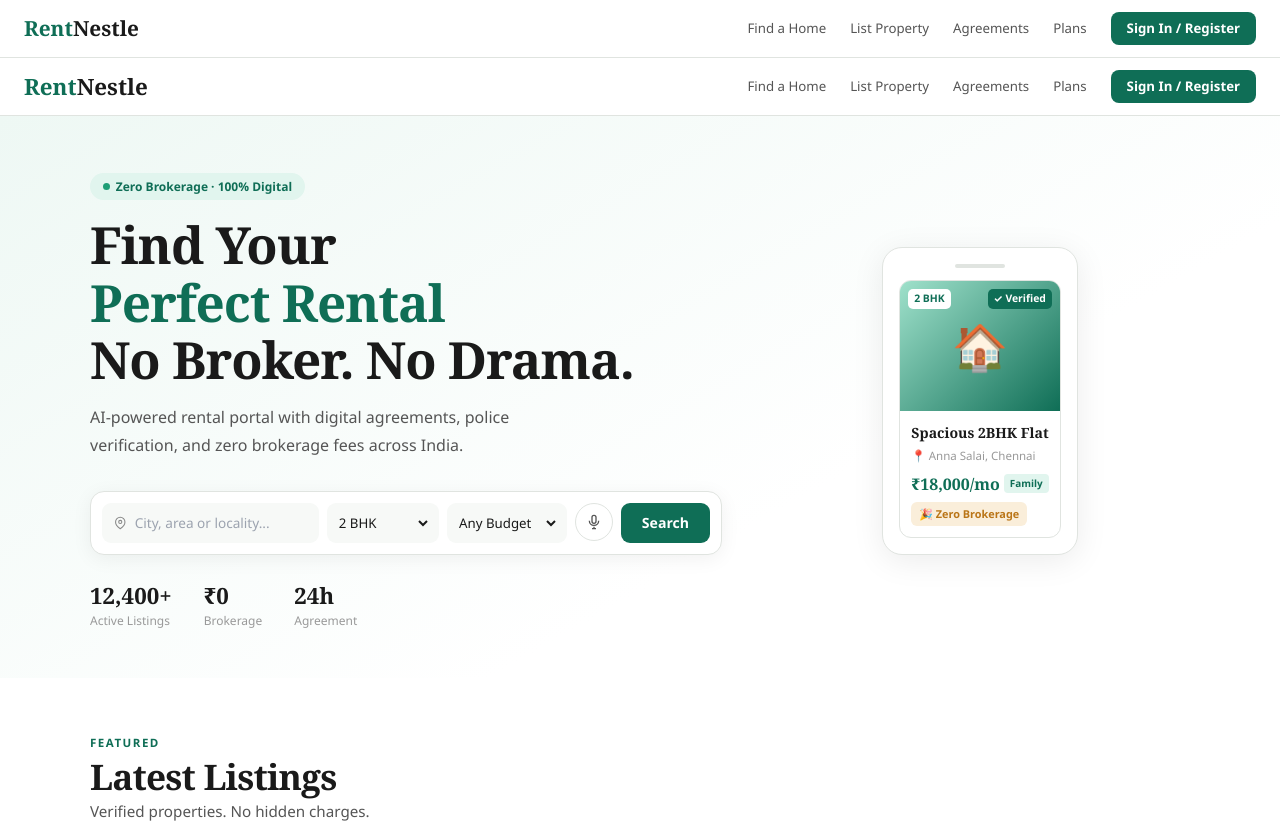
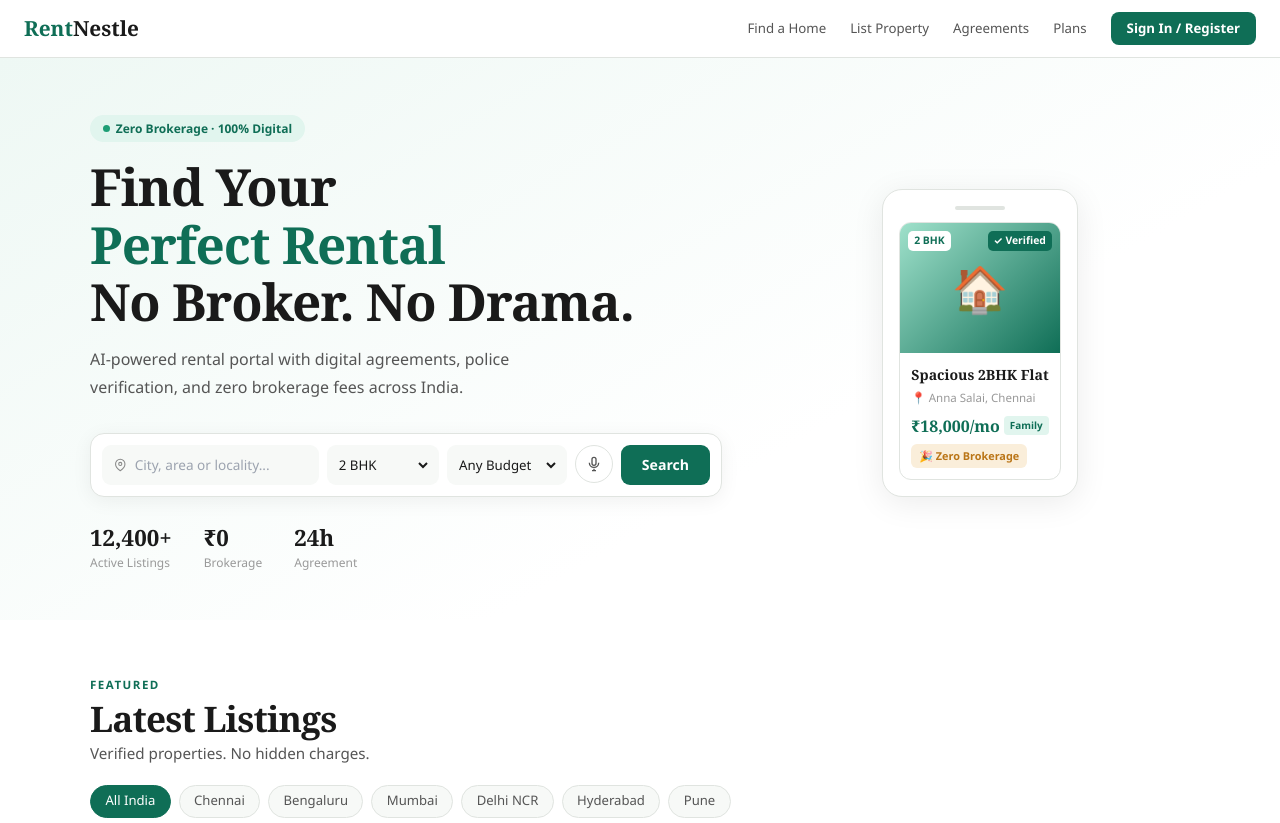
Before and after one commit to sandhyasneha/rentnestle, a Next.js app: page / in a window 1280 px wide. Shown: the top 823 px of the page. Built offline with nearby package versions, Linux system fonts and the light colour scheme.

Commit message:
fix: remove duplicate nav from homepage

```diff
--- a/src/app/page.tsx
+++ b/src/app/page.tsx
@@ -158,41 +158,7 @@ export default function HomePage() {
 
   return (
     <>
-      {/* ── NAV ─────────────────────────────────────────── */}
-      <nav style={{ background:'#fff', borderBottom:'1px solid #e0e4e0', padding:'0 1.5rem', height:58, display:'flex', alignItems:'center', justifyContent:'space-between', position:'sticky', top:0, zIndex:100 }}>
-        <div style={{ fontFamily:'Georgia,serif', fontSize:'1.4rem', fontWeight:700, color:'#0F6E56' }}>
-          Rent<span style={{ color:'#1a1a1a' }}>Nestle</span>
-        </div>
-        <div className="nav-desktop" style={{ display:'flex', gap:'1.5rem', alignItems:'center' }}>
-          <a href="/search"         style={{ fontSize:'.83rem', color:'#555', textDecoration:'none', fontWeight:500 }}>Find a Home</a>
-          <a href="/list-property"  style={{ fontSize:'.83rem', color:'#555', textDecoration:'none', fontWeight:500 }}>List Property</a>
-          <a href="#agreements"     style={{ fontSize:'.83rem', color:'#555', textDecoration:'none', fontWeight:500 }}>Agreements</a>
-          <a href="#plans"          style={{ fontSize:'.83rem', color:'#555', textDecoration:'none', fontWeight:500 }}>Plans</a>
-          <button onClick={() => openModal('tenant')} style={{ background:'#0F6E56', color:'#fff', padding:'.4rem 1rem', borderRadius:8, fontSize:'.83rem', fontWeight:600, border:'none', cursor:'pointer' }}>
-            Sign In / Register
-          </button>
-        </div>
-        {/* Mobile hamburger placeholder */}
-        <button className="nav-mobile" onClick={() => openModal('tenant')} style={{ display:'none', background:'#0F6E56', color:'#fff', padding:'6px 12px', borderRadius:8, fontSize:'.8rem', fontWeight:600, border:'none', cursor:'pointer' }}>
-          Sign In
-        </button>
-      </nav>
-
-      <style>{`
-        @media(max-width:680px){
-          .nav-desktop{display:none!important}
-          .nav-mobile{display:block!important}
-          .hero-grid{grid-template-columns:1fr!important}
-          .hero-phone{display:none!important}
-          .plans-grid{grid-template-columns:1fr!important}
-          .footer-grid{grid-template-columns:1fr 1fr!important}
-          body{padding-bottom:60px}
-          .bottom-nav{display:flex!important}
-          section{padding:2.5rem 1rem!important}
-        }
-      `}</style>
-
-      {/* ── HERO ────────────────────────────────────────── */}
+{/* ── HERO ────────────────────────────────────────── */}
       <section style={{ background:'linear-gradient(150deg,#eef8f4 0%,#fff 65%)', padding:'3.5rem 1.5rem 3rem' }}>
         <div style={{ maxWidth:1100, margin:'0 auto' }}>
           <div className="hero-grid" style={{ display:'grid', gridTemplateColumns:'1fr 420px', gap:'3rem', alignItems:'center' }}>
```
